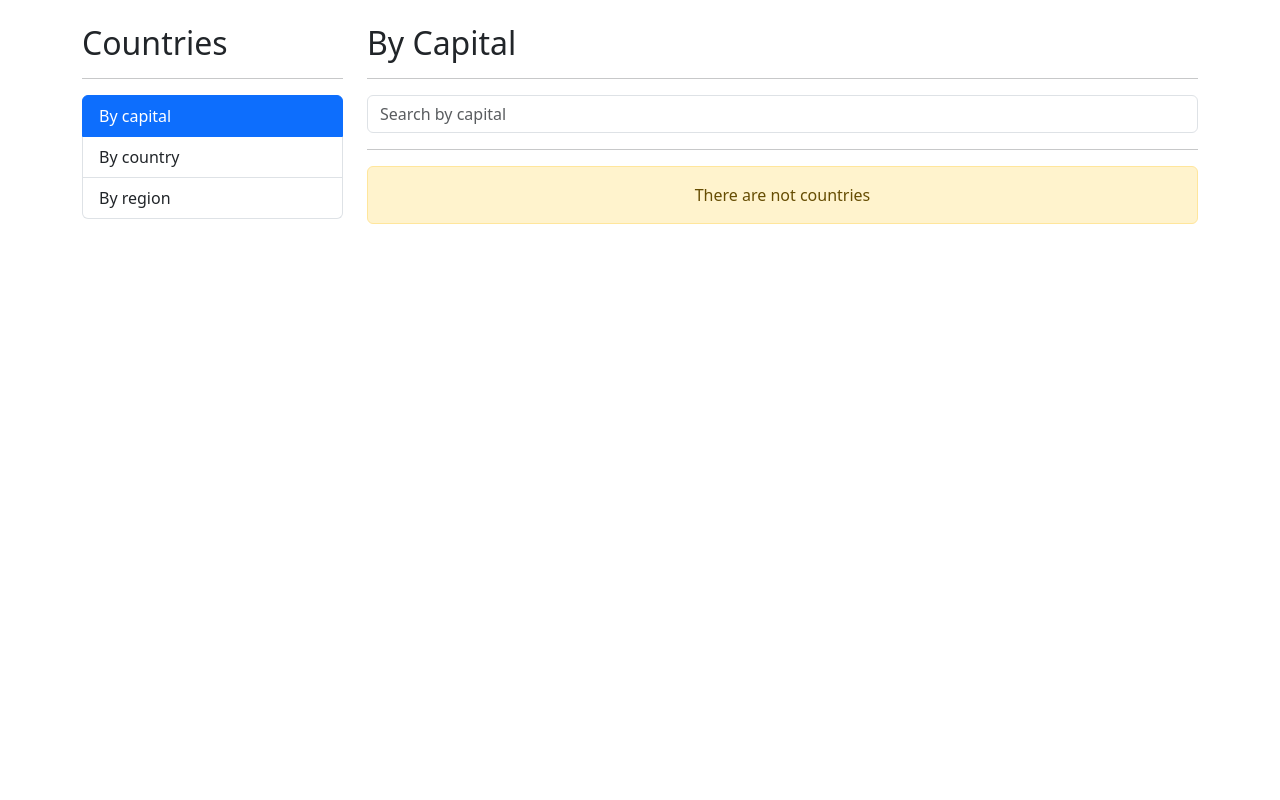
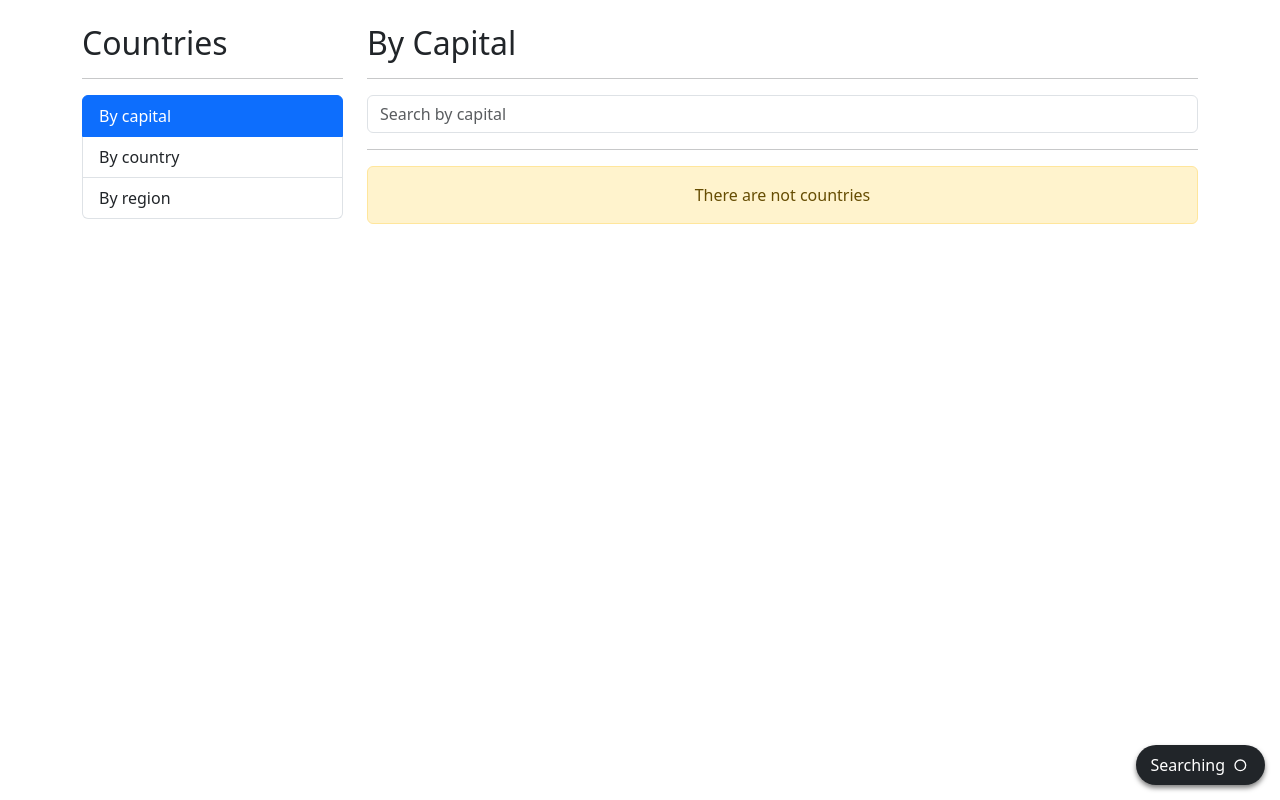
Before and after one commit to ChristianTC/ng-country-app, an Angular app: page /countries/by-capital in a window 1280 px wide. Built offline with nearby package versions, Linux system fonts and the light colour scheme.

Commit message:
create loading component

```diff
--- a/src/app/countries/pages/by-capital-page/by-capital-page.component.html
+++ b/src/app/countries/pages/by-capital-page/by-capital-page.component.html
@@ -13,6 +13,7 @@
 <div class="row">
   <div class="col">
     <hr>
+    <shared-loading-spinner></shared-loading-spinner>
     <countries-table [countries]="countries"></countries-table>
   </div>
 </div>
--- /dev/null
+++ b/src/app/shared/components/loading-spinner/loading-spinner.component.css
@@ -0,0 +1,16 @@
+.spinner-container {
+  align-items: center;
+  background-color: black;
+  border-radius: 20px;
+  bottom: 15px;
+  color: white;
+  display: flex;
+  padding: 5px 10px;
+  position: fixed;
+  right: 15px;
+  box-shadow: 0px 3px 5px rgba(0, 0, 0, 0.5);
+}
+
+span {
+  margin-left: 5px;
+}
--- /dev/null
+++ b/src/app/shared/components/loading-spinner/loading-spinner.component.html
@@ -0,0 +1,81 @@
+<div class="spinner-container bg-dark">
+  <span>Searching</span>
+  <!-- By Sam Herbert (@sherb), for everyone. More @ http://goo.gl/7AJzbL -->
+  <svg
+    width="30"
+    height="30"
+    viewBox="0 0 45 45"
+    xmlns="http://www.w3.org/2000/svg"
+    stroke="#fff"
+  >
+    <g
+      fill="none"
+      fill-rule="evenodd"
+      transform="translate(1 1)"
+      stroke-width="2"
+    >
+      <circle cx="22" cy="22" r="6" stroke-opacity="0">
+        <animate
+          attributeName="r"
+          begin="1.5s"
+          dur="3s"
+          values="6;22"
+          calcMode="linear"
+          repeatCount="indefinite"
+        />
+        <animate
+          attributeName="stroke-opacity"
+          begin="1.5s"
+          dur="3s"
+          values="1;0"
+          calcMode="linear"
+          repeatCount="indefinite"
+        />
+        <animate
+          attributeName="stroke-width"
+          begin="1.5s"
+          dur="3s"
+          values="2;0"
+          calcMode="linear"
+          repeatCount="indefinite"
+        />
+      </circle>
+      <circle cx="22" cy="22" r="6" stroke-opacity="0">
+        <animate
+          attributeName="r"
+          begin="3s"
+          dur="3s"
+          values="6;22"
+          calcMode="linear"
+          repeatCount="indefinite"
+        />
+        <animate
+          attributeName="stroke-opacity"
+          begin="3s"
+          dur="3s"
+          values="1;0"
+          calcMode="linear"
+          repeatCount="indefinite"
+        />
+        <animate
+          attributeName="stroke-width"
+          begin="3s"
+          dur="3s"
+          values="2;0"
+          calcMode="linear"
+          repeatCount="indefinite"
+        />
+      </circle>
+      <circle cx="22" cy="22" r="8">
+        <animate
+          attributeName="r"
+          begin="0s"
+          dur="1.5s"
+          values="6;1;2;3;4;5;6"
+          calcMode="linear"
+          repeatCount="indefinite"
+        />
+      </circle>
+    </g>
+  </svg>
+</div>
```
Also changed, not shown: src/app/shared/components/loading-spinner/loading-spinner.component.ts (added, +10 -0 lines), src/app/shared/shared.module.ts (+5 -2 lines).
